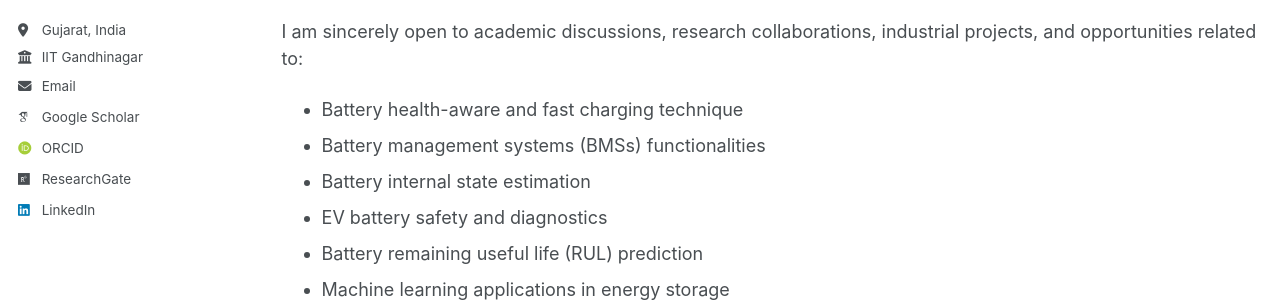
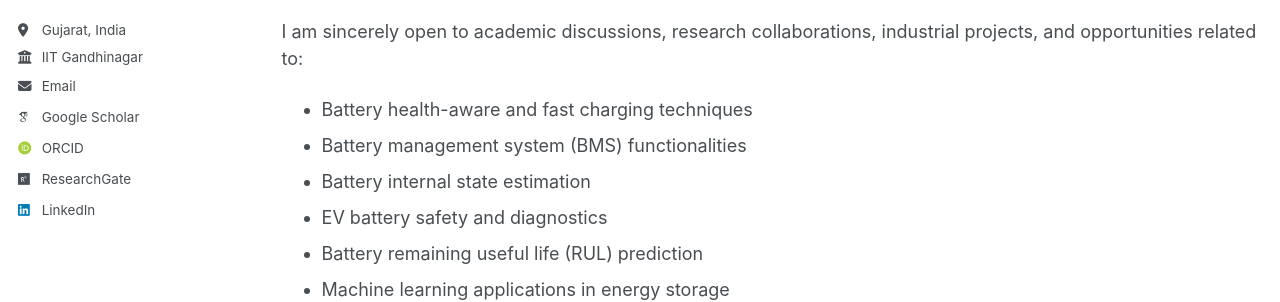
Before and after one commit to shivshankar-sinha/shivshankar-sinha.github.io, a Jekyll site: the page built from contact.md, in a window 1280 px wide and 1370 px high. Shown: the part 201-503 px from the top of the window. Built offline with Jekyll 4.4.1, drawn with Linux system fonts in a browser that asks for light colours; some web fonts are replaced; a script bundle is joined from its source files by our own code; library files that are not in the unit come from our copies.

Commit message:
Update contact.md

```diff
--- a/contact.md
+++ b/contact.md
@@ -9,8 +9,8 @@ author_profile: true
 
 I am sincerely open to academic discussions, research collaborations, industrial projects, and opportunities related to:
 
-- Battery health-aware and fast charging technique
-- Battery management systems (BMSs) functionalities
+- Battery health-aware and fast charging techniques
+- Battery management system (BMS) functionalities
 - Battery internal state estimation
 - EV battery safety and diagnostics
 - Battery remaining useful life (RUL) prediction
```
